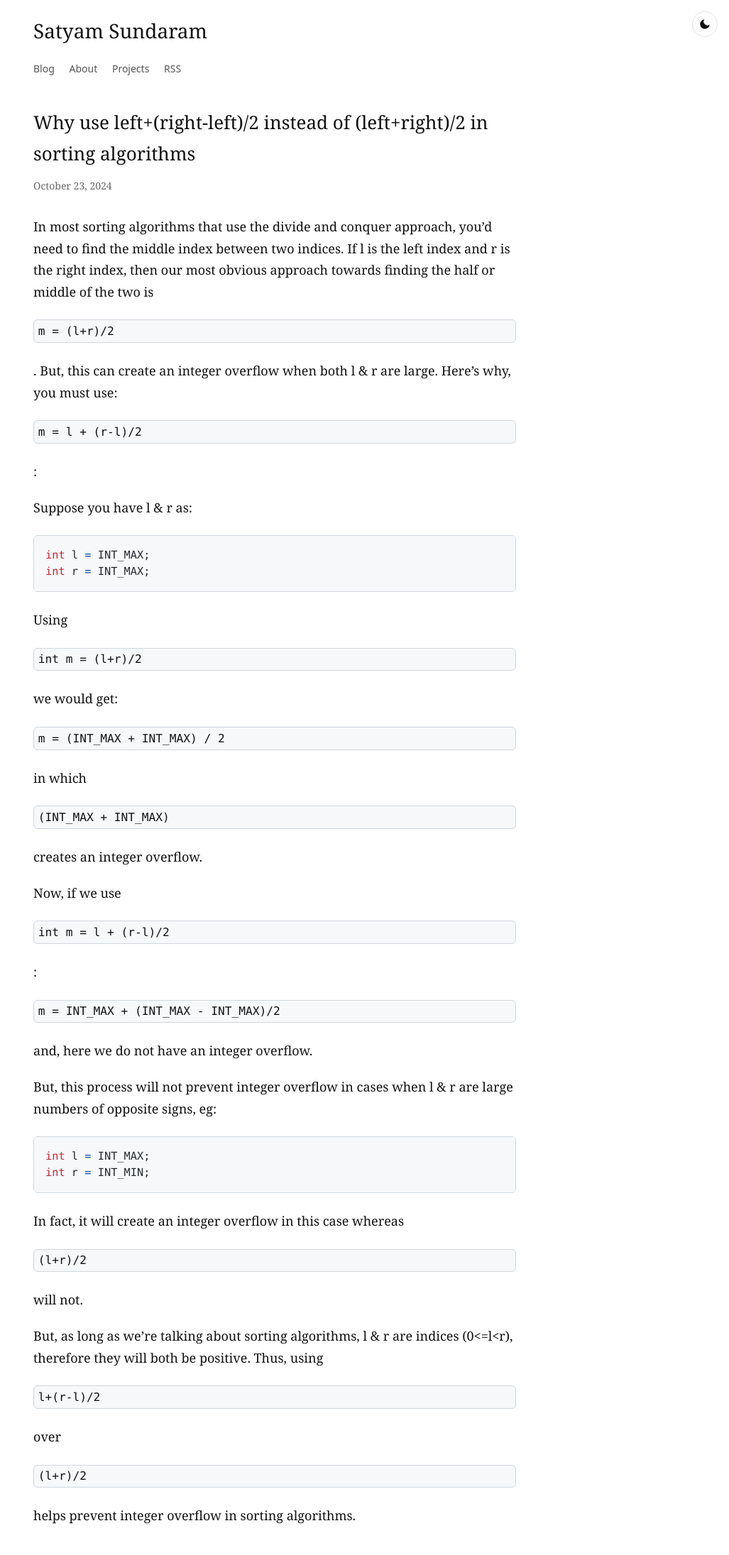
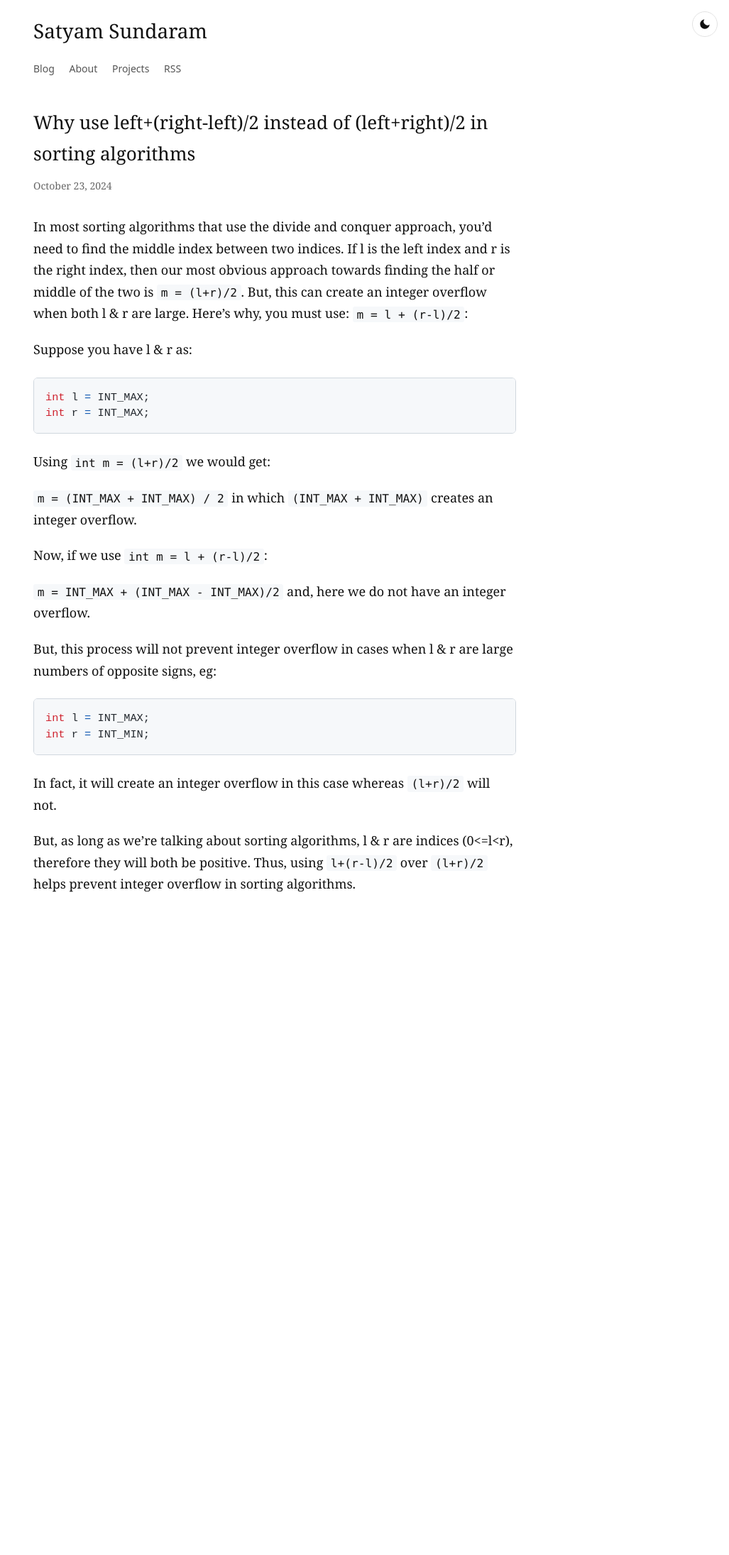
Before and after one commit to satyamsundaram/satyamsundaram.com, a Jekyll site: the page built from _posts/2024-10-23-sorting-middle-pointer.md, in a window 1280 px wide. Shown: the whole page at 71% size, without its empty margins (253-1280 px from the left). Built offline with Jekyll 4.4.1, drawn with Linux system fonts in a browser that asks for light colours; after the commit the page ends 1301 px from its top, so only the background shows below that.

Commit message:
fix style

```diff
--- a/assets/style.css
+++ b/assets/style.css
@@ -27,7 +27,6 @@
 
 html {
     background: var(--bg);
-    overflow-x: hidden;
 }
 
 body {
@@ -35,8 +34,6 @@
     padding: 0;
     background: var(--bg);
     color: var(--fg);
-    overflow-x: hidden;
-    max-width: 100%;
 
     font-family: Georgia, "Times New Roman", Times, serif;
     font-size: 18px;
@@ -50,12 +47,6 @@
     margin: 0 auto;
     padding: 20px;
     min-width: 0;
-}
-
-main article {
-    max-width: 100%;
-    min-width: 0;
-    overflow-x: hidden;
 }
 
 /* Header */
@@ -140,7 +131,9 @@
 }
 
 /* Code — layout only; token colors in assets/syntax.css (rougify) */
-main code {
+
+/* Inline `code` — not fenced blocks (those use div.highlighter-rouge) */
+main :not(pre) > code {
     font-family: ui-monospace, SFMono-Regular, Menlo, Monaco, Consolas, monospace;
     font-size: 0.9em;
     background: var(--code-bg);
@@ -148,11 +141,10 @@
     border-radius: 3px;
     word-break: break-word;
     overflow-wrap: anywhere;
-    max-width: 100%;
 }
 
-/* Outer wrapper only — pre also has class "highlight", so don't style .highlight directly */
-main .highlighter-rouge {
+/* Fenced blocks: <div class="language-xxx highlighter-rouge"> */
+main div.highlighter-rouge {
     display: block;
     width: 100%;
     max-width: 100%;
@@ -163,20 +155,20 @@
     overflow: hidden;
 }
 
-main .highlighter-rouge > .highlight {
+main div.highlighter-rouge > .highlight {
     margin: 0;
     max-width: 100%;
     min-width: 0;
     overflow: hidden;
 }
 
-main .highlighter-rouge pre {
+main div.highlighter-rouge pre {
     margin: 0;
     padding: 16px;
     min-width: 0;
     max-width: 100%;
     overflow: hidden;
-    white-space: pre-wrap !important;
+    white-space: pre-wrap;
     word-break: break-word;
     overflow-wrap: anywhere;
     font-family: ui-monospace, SFMono-Regular, Menlo, Monaco, Consolas, monospace;
@@ -186,7 +178,7 @@
     border: none;
 }
 
-main .highlighter-rouge pre code {
+main div.highlighter-rouge pre code {
     display: block;
     min-width: 0;
     max-width: 100%;
@@ -194,13 +186,13 @@
     padding: 0;
     font-size: inherit;
     border-radius: 0;
-    white-space: pre-wrap !important;
+    white-space: pre-wrap;
     word-break: break-word;
     overflow-wrap: anywhere;
 }
 
-main .highlighter-rouge pre code span {
-    white-space: pre-wrap !important;
+main div.highlighter-rouge pre code span {
+    white-space: pre-wrap;
     overflow-wrap: anywhere;
 }
 
```
